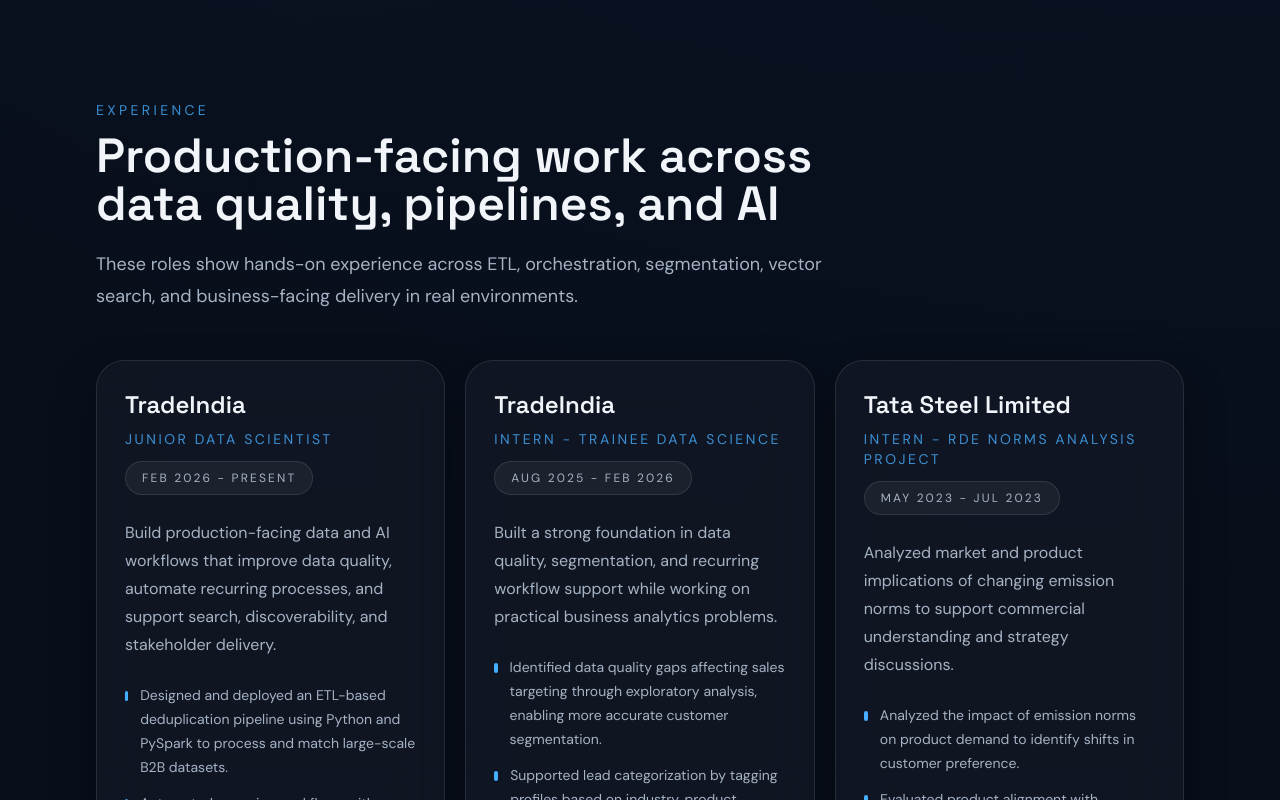
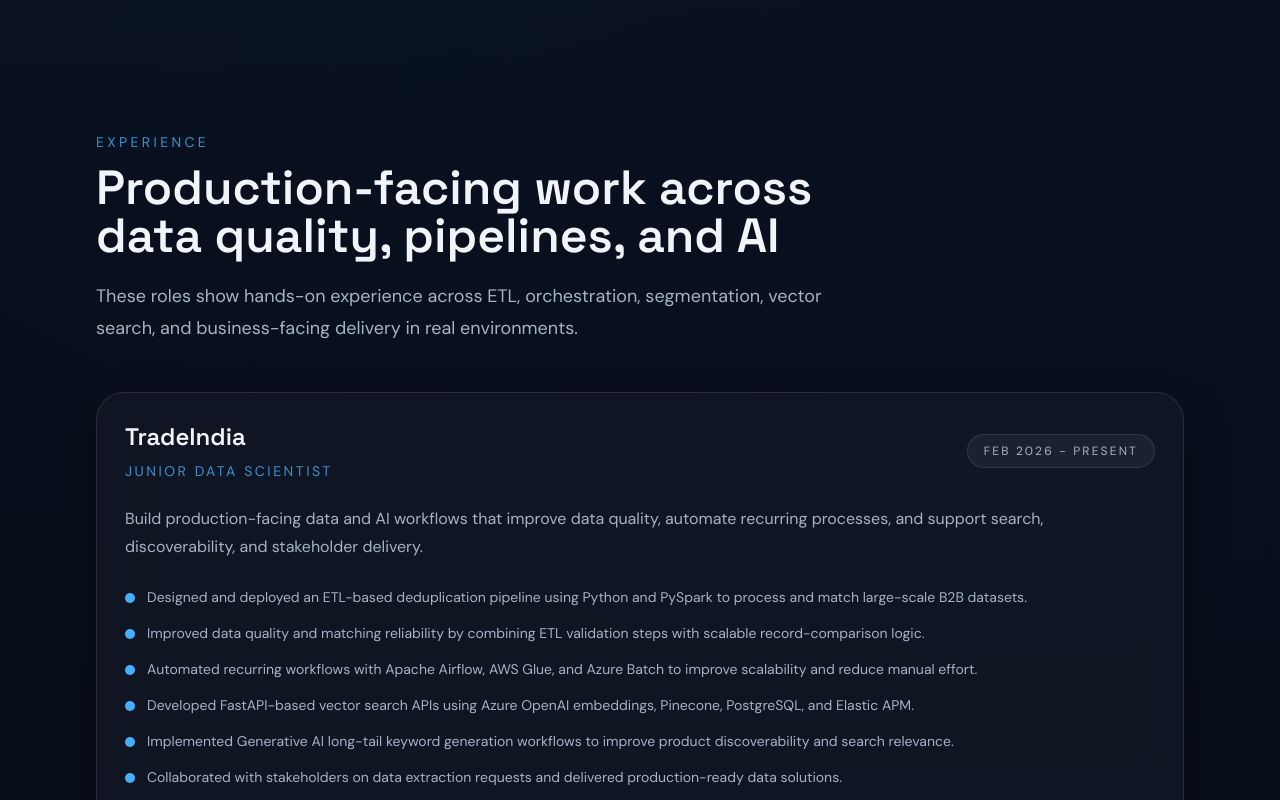
Before and after one commit to KartikParasher01/website, a Next.js app: page / in a window 1280 px wide. Shown: the part 2000-2800 px from the top of the page. Built offline with nearby package versions, Linux system fonts and the light colour scheme.

Commit message:
Emphasize PySpark and expand experience details

```diff
--- a/components/sections/experience-section.tsx
+++ b/components/sections/experience-section.tsx
@@ -17,7 +17,7 @@
           />
         </Reveal>
 
-        <div className="mt-12 grid gap-5 lg:grid-cols-2 xl:grid-cols-3">
+        <div className="mt-12 grid gap-5 lg:grid-cols-1">
           {experiences.map((experience, index) => (
             <Reveal delay={0.08 * index} key={experience.company}>
               <HoverPanel delay={0.02 * index}>
--- a/components/sections/hero-section.tsx
+++ b/components/sections/hero-section.tsx
@@ -39,7 +39,7 @@
             scalable business solutions.
           </h1>
           <p className="mt-8 max-w-2xl text-lg leading-8 text-muted-foreground md:text-xl">
-            Junior Data Scientist building across ETL, PySpark, SQL, Airflow, APIs, cloud
+            Junior Data Scientist building across PySpark, ETL, SQL, Airflow, APIs, cloud
             tooling, and Generative AI workflows to make data products more reliable, scalable,
             and useful.
           </p>
--- a/data/portfolio.ts
+++ b/data/portfolio.ts
@@ -59,7 +59,7 @@
 ];
 
 export const aboutSummary =
-  "I am a Junior Data Scientist building at the intersection of analytics, data engineering, and AI workflows. My work combines Python, PySpark, SQL, ETL pipelines, orchestration, and cloud tooling to turn raw business data into production-ready outputs. At TradeIndia, I have worked on deduplication pipelines, workflow automation, vector-search APIs, and Generative AI use cases with a strong focus on scale, data quality, and business impact. I enjoy turning complex data problems into reliable systems and clear decisions.";
+  "I am a Junior Data Scientist building at the intersection of analytics, data engineering, and AI workflows. My work combines Python, PySpark, SQL, ETL pipelines, orchestration, and cloud tooling to turn raw business data into production-ready outputs. At TradeIndia, I have worked on deduplication pipelines, workflow automation, vector-search APIs, and Generative AI use cases with a strong focus on scale, data quality, and business impact. I enjoy using PySpark and workflow automation to turn complex data problems into reliable systems and clear decisions.";
 
 export const aboutHighlights = [
   {
@@ -219,7 +219,7 @@
 export const skillGroups = [
   {
     title: "Programming & Processing",
-    items: ["Python", "PySpark", "Pandas", "NumPy", "Jupyter Notebook"]
+    items: ["Python", "PySpark", "Pandas", "NumPy"]
   },
   {
     title: "Data Engineering",
@@ -265,10 +265,12 @@
       "Build production-facing data and AI workflows that improve data quality, automate recurring processes, and support search, discoverability, and stakeholder delivery.",
     outcomes: [
       "Designed and deployed an ETL-based deduplication pipeline using Python and PySpark to process and match large-scale B2B datasets.",
+      "Improved data quality and matching reliability by combining ETL validation steps with scalable record-comparison logic.",
       "Automated recurring workflows with Apache Airflow, AWS Glue, and Azure Batch to improve scalability and reduce manual effort.",
       "Developed FastAPI-based vector search APIs using Azure OpenAI embeddings, Pinecone, PostgreSQL, and Elastic APM.",
       "Implemented Generative AI long-tail keyword generation workflows to improve product discoverability and search relevance.",
-      "Collaborated with stakeholders on data extraction requests and delivered production-ready data solutions."
+      "Collaborated with stakeholders on data extraction requests and delivered production-ready data solutions.",
+      "Worked across orchestration, APIs, and analytics workflows to move solutions closer to production use rather than one-off analysis."
     ]
   },
   {
@@ -280,7 +282,8 @@
     outcomes: [
       "Identified data quality gaps affecting sales targeting through exploratory analysis, enabling more accurate customer segmentation.",
       "Supported lead categorization by tagging profiles based on industry, product relevance, and activity indicators.",
-      "Assisted in automating recurring data-preparation workflows with exposure to AWS S3 and Apache Airflow."
+      "Assisted in automating recurring data-preparation workflows with exposure to AWS S3 and Apache Airflow.",
+      "Worked on recurring business datasets that improved the usability of sales and profile information for downstream review and action."
     ]
   },
   {
@@ -292,7 +295,8 @@
     outcomes: [
       "Analyzed the impact of emission norms on product demand to identify shifts in customer preference.",
       "Evaluated product alignment with regulatory changes to uncover potential market opportunities.",
-      "Generated insights that supported sales strategy by identifying segments with approximately 10% growth potential."
+      "Generated insights that supported sales strategy by identifying segments with approximately 10% growth potential.",
+      "Translated regulatory trend analysis into decision-support findings for commercial and market-focused discussion."
     ]
   }
 ];
```
